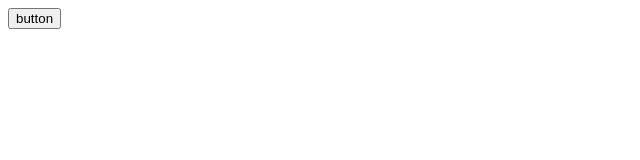
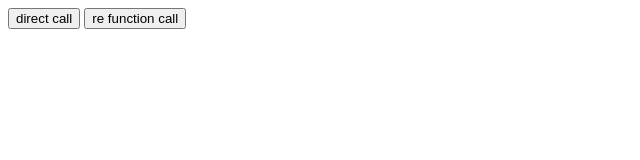
Before and after one commit to kwagjj/mrmine-macro, a plain HTML site: page child.html in a window 1280 px wide. Shown: the whole page, without its empty margins (0-640 px from the left). Drawn offline with Linux system fonts and the light colour scheme.

Commit message:
Update child.html

```diff
--- a/child.html
+++ b/child.html
@@ -3,13 +3,16 @@
 <head>
 <script type="text/javascript">
 
-
+function method2(){
+ window.opener.func1();
+}
 </script>
 
 </head>
 <body>
 
-<input type="button" value="button" onclick="window.opener.func1();"/>
+<input type="button" value="direct call" onclick="window.opener.func1();"/>
+<input type="button" value="re function call" onclic="method2();"/>
 
 </body>
 
```
